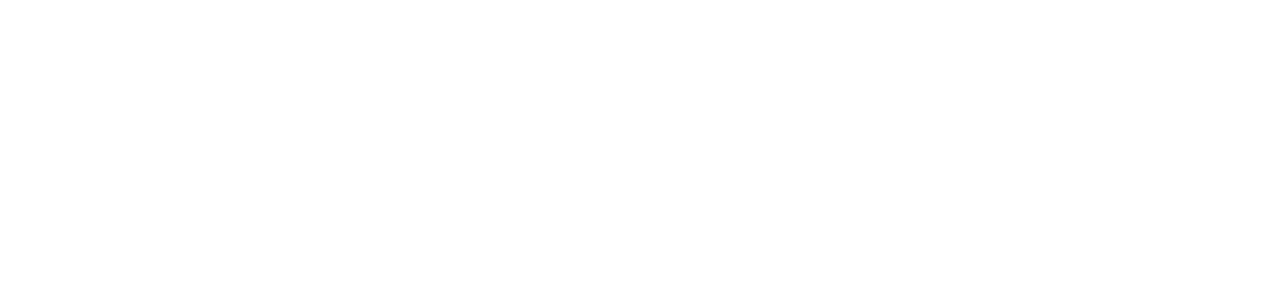
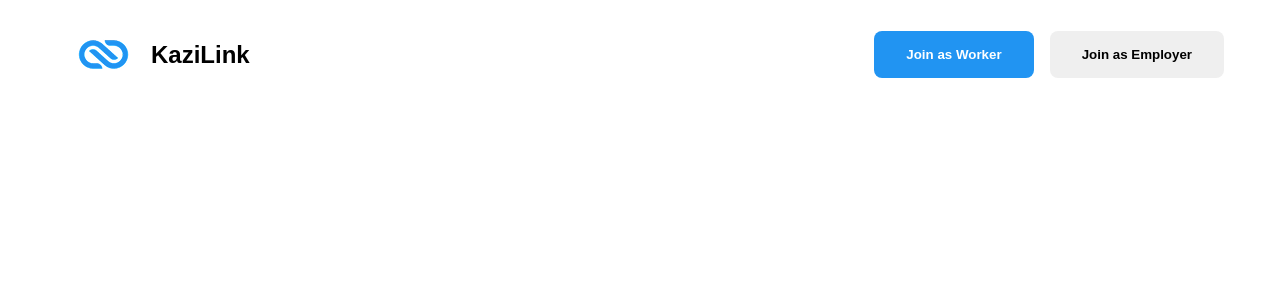
Before and after one commit to kenyipaul/kaziLink, a React (Vite) app: page /#/register in a window 1280 px wide. Before the commit this address had no page. Shown: the top 300 px of the page. Built offline with nearby package versions, Linux system fonts and the light colour scheme.

Commit message:
Initialized routes on the root component

```diff
--- a/src/app.jsx
+++ b/src/app.jsx
@@ -2,14 +2,51 @@
 import Registration from "./forms/registration";
 import WorkerRegistration from "./forms/worker_registration";
 import AdminDashboard from "./pages/admin_dashboard";
+import Navbar from "./components/navbar/navbar";
+import { HashRouter as Router, Routes, Route, createHashRouter, Outlet, RouterProvider } from "react-router-dom";
+
+const router = createHashRouter([
+    {
+        path: "/",
+        element: <Home />,
+        children: [
+            {
+                path: "/",
+                element: <h1>Home</h1>
+            },
+            {
+                path: "/register",
+                element: <Registration />
+            }
+        ]
+    }
+])
+
+function Home() {
+    return (
+        <div>
+            <Navbar />
+            {Outlet}
+        </div>
+    )
+}
 
 export default function App() {
     return (
         <div>
+
+            <RouterProvider router={router} />
+
             {/* <AdminDashboard /> */}
             {/* <WorkerRegistration /> */}
             {/* <OTPForm /> */}
-            <Registration />
+            {/* <Router>
+                <Navbar />
+                <Routes>
+                    <Route path="/" element={ <AdminDashboard /> } />
+                </Routes>
+            </Router> */}
+
         </div>
     )
 }
--- a/src/components/navbar/navbar.jsx
+++ b/src/components/navbar/navbar.jsx
@@ -1,4 +1,4 @@
-import "./Navbar.css"
+import "./navbar.css"
 
 const Navbar = () => {
   return (
--- a/src/forms/registration.jsx
+++ b/src/forms/registration.jsx
@@ -5,12 +5,10 @@
     return (
         <div id="form-view">
 
-            <Router>
                 <Routes>
                     <Route path="/" element={<WorkersForm />} />
                     <Route path="/register/employer" element={<EmployersForm /> } />
                 </Routes>
-            </Router>
 
         </div>
     )
```
